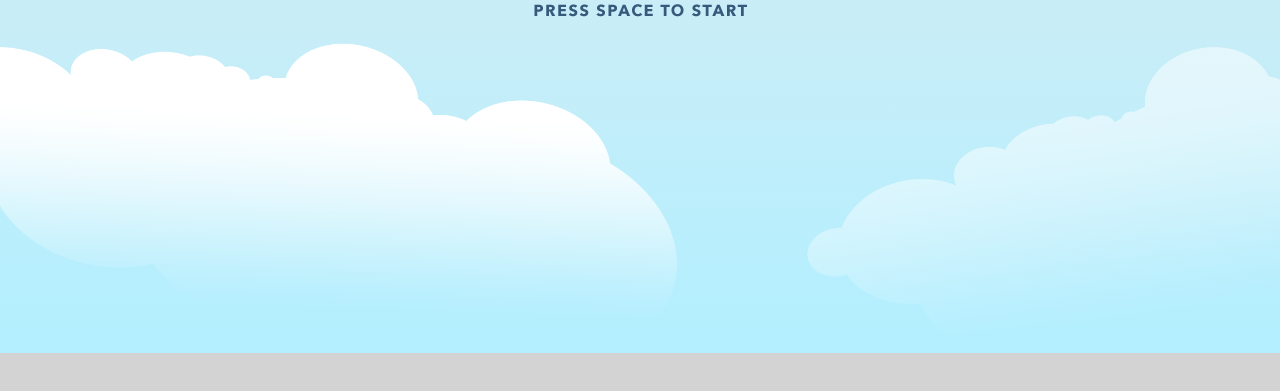
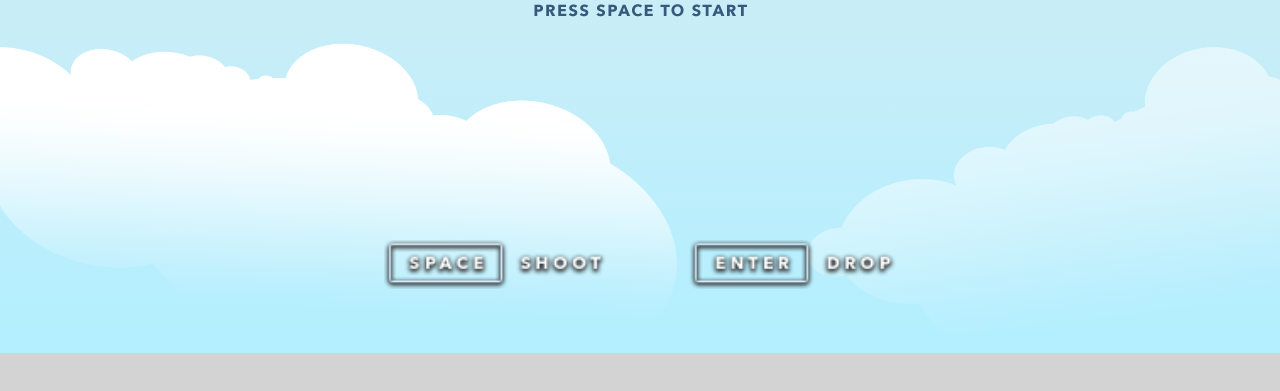
Before and after one commit to neiltron/pixelfeast, a website with bundled scripts: page index.html in a window 1280 px wide. Shown: the part 447-838 px from the top of the page. Built offline with nearby package versions, Linux system fonts and the light colour scheme; what quark-signal would draw is missing.

Commit message:
Add instructions

```diff
--- a/index.html
+++ b/index.html
@@ -12,6 +12,7 @@
 <img src="./static/btn-start.png" style="margin: 2vw">
 <img src="./static/cloud-01.png" class="cloud1">
 <img src="./static/cloud-02.png" class="cloud2">
+<img src="./static/instruction.png" class="instruction">
 </div>
 
   <canvas></canvas>
--- a/style.css
+++ b/style.css
@@ -46,6 +46,12 @@ body {
   height: auto;
 }
 
+#intro .instruction {
+  position: absolute;
+  bottom: 5vw;
+  width: 40vw;
+}
+
 canvas {
   display: inline-block;
 }
```
Also changed, not shown: static/instruction.png (added).
